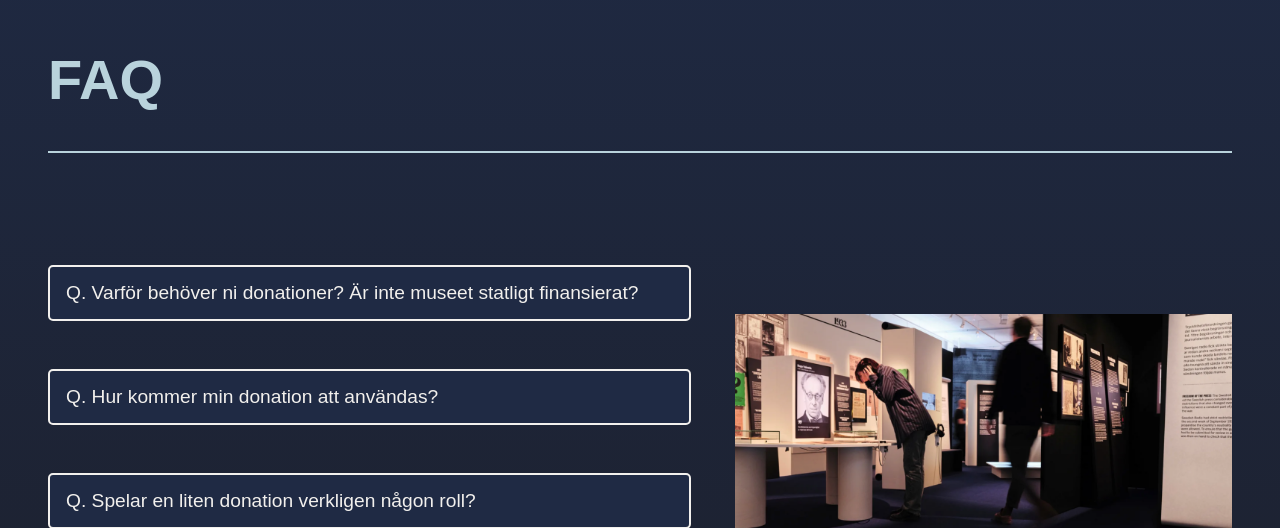
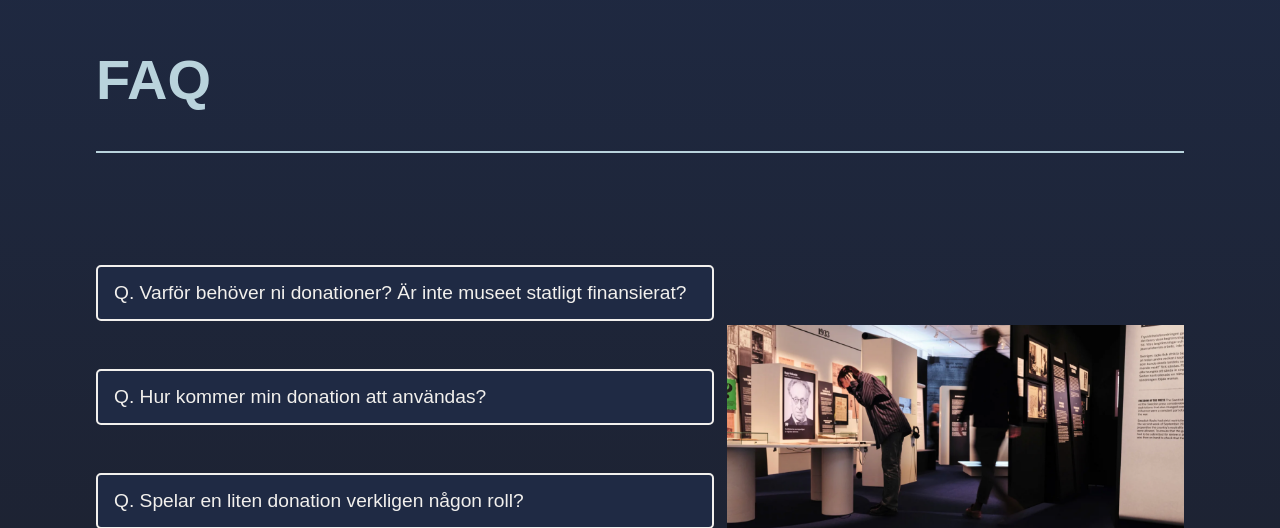
Before and after one commit to minzikimi/fundraiser, a React (Vite) app: page / in a window 1280 px wide. Shown: the part 1552-2080 px from the top of the page. Built offline with nearby package versions, Linux system fonts and the light colour scheme.

Commit message:
Minor adjustment to FAQ width

```diff
--- a/src/components/FAQ/FAQ.module.css
+++ b/src/components/FAQ/FAQ.module.css
@@ -2,6 +2,7 @@
   width: 100%;
   margin: 0;
   padding: 0;
+  padding:8rem 3rem;
   background-image: linear-gradient(to bottom, var(--color-darkblue),var(--color-midnight));
 }
 
@@ -12,7 +13,9 @@
   width: 100%;
   display: flex;
   justify-content: center;
-  padding:8rem 3rem;
+  padding-left: 3rem;
+  padding-right: 3rem;
+
 }
 
 .faqHeading{
```
